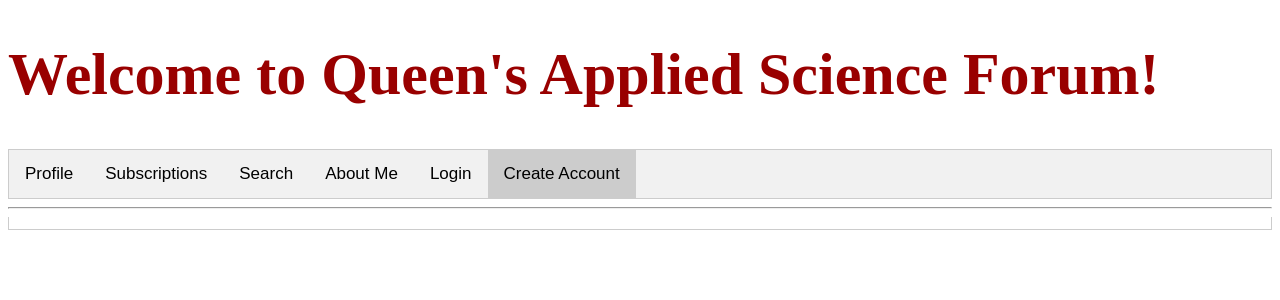
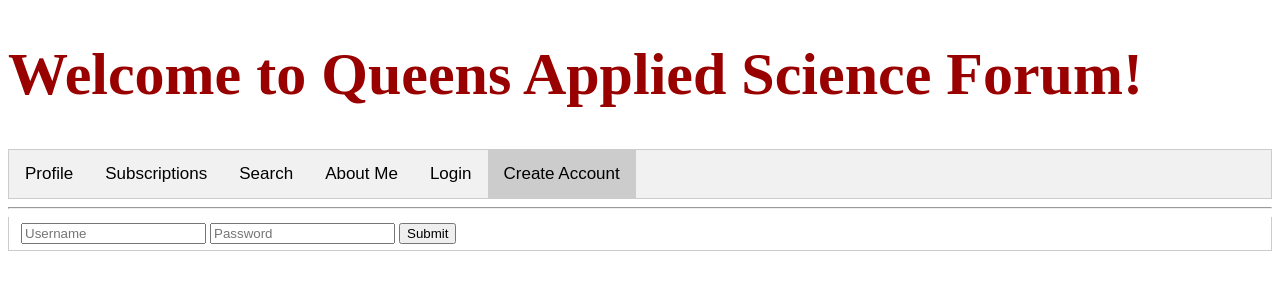
Before and after one commit to VictorGhosh/EngForum, a PHP site: page / in a window 1280 px wide, after a click on "Create Account". Shown: the top 300 px of the page. Run offline with PHP 8.4, Linux system fonts and the light colour scheme.

Commit message:
Revert "Changed alot"
This reverts commit 3126af586794d87f397f9bb0318ae7d78371de25.

```diff
--- a/index.php
+++ b/index.php
@@ -15,7 +15,7 @@
 </head>
 <body>
 
-<h1 style="color:#990000;text-align:left;font-size:60px"><strong> Welcome to Queen's Applied Science Forum!</strong></h1>
+<h1 style="color:#990000;text-align:left;font-size:60px"><strong> Welcome to Queens Applied Science Forum!</strong></h1>
 
 <!--This is the tab links-->
 <div class="tab">
@@ -34,20 +34,21 @@
 
 <!--Form submission of the user's data-->
 <div id='createUser' class='tabcontent'>
-<!--
-    <script>
-        $(document).ready(function() {
-            $(bSubmitCreate).click(function() {
-                // $_SESSION["iUName"] = document.getElementById("createUName").value;
-                // $_SESSION["iUPass"] = document.getElementById("createUPass").value;
-
-                // giveUser($_POST["iUName"],$_POST["iUPass"]);
-            });
-        });
-    </script>
-        <input type="text" placeholder="Username" id="createUName">
-        <input type="text" placeholder="Password" id="createUPass">
-        <button id="bSubmitCreate">Submit</button> -->
+    <?php
+        // include 'giveUser.php';
+        //     if ( ! giveUser.php)
+        // if( isset($_POST['submit']) )
+        // {
+        //     //TODO: Fix this
+        //     $val1 = htmlentities($_POST['uname']);
+        //     $val2 = htmlentities($_POST['upass']);
+        // }
+    ?>
+    <form action="giveUser.php" method="post">
+        <input type="text" placeholder="Username" name="uname">
+        <input type="text" placeholder="Password" name="upass">
+        <input type="submit">
+    </form>
 </div>
 
 <!-- Login -->
@@ -60,17 +61,14 @@
 
                 //Save user input as variables
                 var iUName = document.getElementById("loginUNameID").value;
-                var iUPass = document.getElementById("loginUPassID").value;
-
-                //Ditched ajax. can't figure it out
-                //alert(iUPassPage);
+                var iUPass = document.getElementById("loginUNameID").value;
+                alert(iUName);
                 // $.ajax({
                 //     type: "POST",
-                //     url: "test.php",
-                //     data: { uPass: iUPass},
-                //     success: function(result){
-                //          alert('success');
-                //     }
+                //     url: "getUser.php",
+                //     data: { iUser: iUsername }
+                // }).done(function( msg ) {
+                //     alert( "Input sent to login checker: " + msg );
                 // });
             });
         });
@@ -94,92 +92,8 @@
     <!--Display input in the tabs-->
 </div>
 
-<?php  /*
-        * Putting php methods here because I cannot for the life of me
-        * get $_POST to work with Query. WHY IN THE WORLD DO I NEED TO
-        * USE 3 DIFFERNT LANGUAGES!
-        */
-
-    // function giveUser($uName, $uPass) {
-
-    //     //Begin static vars
-    //     $db = 'CLIENTUSERDATA';
-    //     $conn = dbConnect();
-    //     $username = mysqli_real_escape_string($conn, $_POST["uname"]);
-    //     $password = mysqli_real_escape_string($conn, $_POST["upass"]);
-    //     //End static vars
-
-    //     //Create Table entry
-    //     $sqli = "INSERT INTO clientLogin VALUES ('$username', '$password')";
-    //     mysqli_select_db($conn, $db);
-    //     $retval = mysqli_real_query($conn, $sqli);
-
-    //     if (! $retval ) {
-    //     die('Could not enter data: ' . mysqli_error($conn));
-    //     }
-
-    //     header("Location: http://quasf.engineering.queensu.ca/createProfile.php");
-    //     mysqli_close($conn);
-    // }
-
-    // function userPassCheck($iUser,$iPass) {
-
-    //     //Begin static vars
-    //     $db = 'CLIENTUSERDATA';
-    //     $conn = dbConnect();
-
-    //     //Get user input from html page and "encrypt"
-    //     $username = mysqli_real_escape_string($conn, $iUser);
-    //     $password = mysqli_real_escape_string($conn, $iPass);
-    //     //End static vars
-
-    //     //Begin nonstatic vars
-    //     $currentUser = null;
-    //     //End nonstatic vars
-
-    //     //Get list of current usernames from database
-    //     $sql = "SELECT uname, upass FROM clientLogin";
-    //     mysqli_select_db($conn, $db);
-    //     $result = mysqli_query($conn, $sql);
-    //     if(! $result) {
-    //         die('Could not retrive username data: ' . mysqli_error($conn));
-    //     }
-
-    //     //Run through all usernames because I am lazy
-    //     while($row = mysqli_fetch_array($result, MYSQLI_ASSOC)) {
-    //         //Check if username matches input
-    //         if ($row["uname"] === $username) {
-    //             $currentUser = $row["uname"];
-    //             //Check if password matches input
-    //             if ($row["upass"] === $password) {
-    //                 //User accepted
-    //                 userLoginYes($username);
-    //             } else {
-    //                 //Login fail due to nonexistent username
-    //             }
-    //             return;
-    //         } else {
-    //             $currentUser = null;
-    //         }
-    //     } if ($currentUser == null) {
-    //         //Login fail due to nonexistent password
-    //     }
-    //     mysqli_close($conn);
-    // }
-
-    // function dbConnect() {
-    //     //ID for access to edit Client dataTables
-    //     $dbhost = 'localhost';
-    //     $dbuser = 'clientMaster';
-    //     $dbpass = 'Password';
-    //     //Connect to SQL ($link)
-    //     $conn = mysqli_connect($dbhost, $dbuser, $dbpass);
-    //     if(! $conn ) {
-    //         die('Could not connect: ' . mysqli_error($conn));
-    //     }
-    //     return $conn;
-    // }
-?>
+    <script src="index.js">
+    </script>
 
 </body>
 </html>
```
